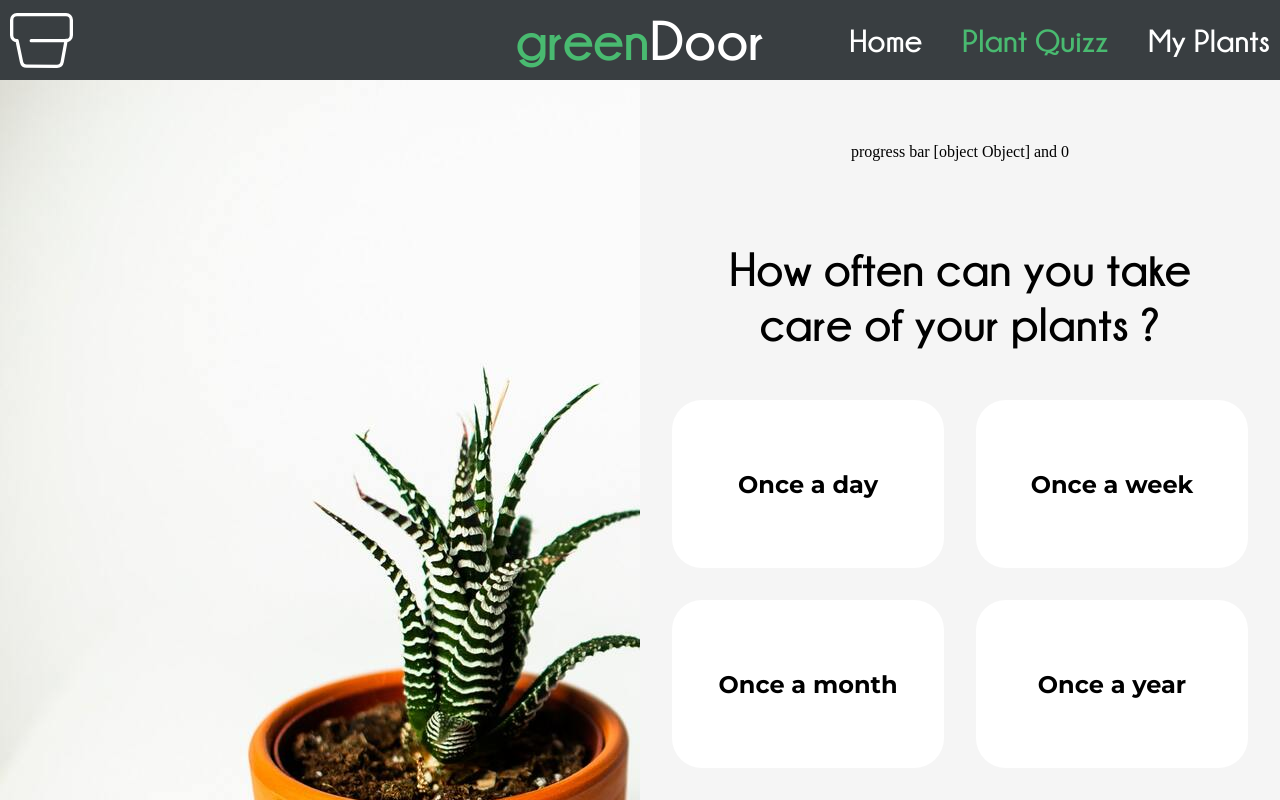
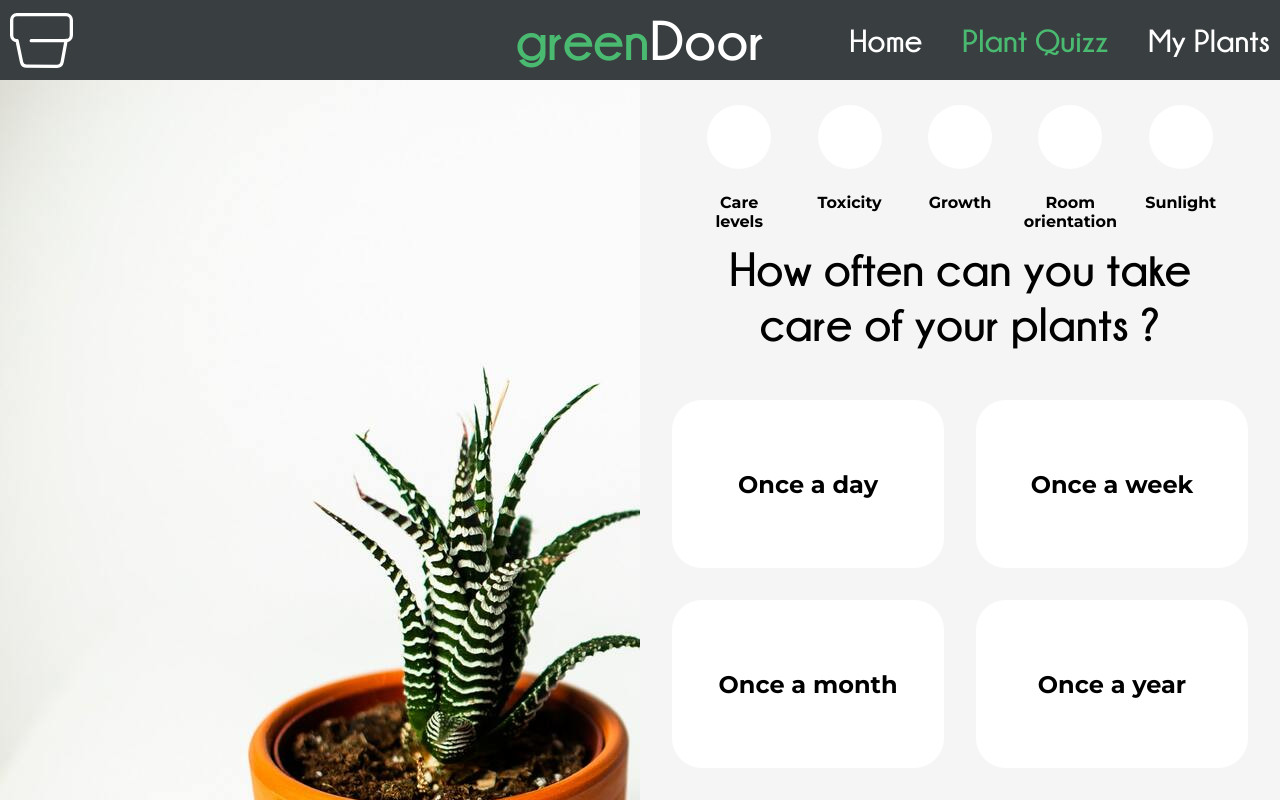
Before and after one commit to WildCodeSchool-2024-02/JS-Nantes-RAMCss-II-P2-GreenDoor, a React (Vite) app in the folder client/: page /quizz in a window 1280 px wide. Built offline with nearby package versions, Linux system fonts and the light colour scheme.

Commit message:
finished working or the progress bar, the CSS almost fit the prototype

```diff
--- a/client/src/components/QuizzProgressBar.jsx
+++ b/client/src/components/QuizzProgressBar.jsx
@@ -1,11 +1,32 @@
 import PropTypes from "prop-types";
+import "../styles/QuizzProgressBar.css";
+import tick from "../assets/icons/WhiteTickbox.png";
 
-function QuizzProgressBar({ topic, questionIndex }) {
-  return <p>{`progress bar ${topic} and ${questionIndex}`}</p>;
+function QuizzProgressBar({ quizz, questionIndex }) {
+  function extractTopics(quizzObject) {
+    const topics = [];
+    quizzObject.forEach((question) => topics.push(question.topic));
+    return topics;
+  }
+
+  return (
+    <ul className="progress-bar">
+      {extractTopics(quizz).map((topic, index) => (
+        <li key={topic}>
+          <figure className={index < questionIndex ? "question-answeared" : ""}>
+            <div>
+              {index < questionIndex && <img src={tick} alt="ticked" />}
+            </div>
+            <figcaption>{topic}</figcaption>
+          </figure>
+        </li>
+      ))}
+    </ul>
+  );
 }
 
 QuizzProgressBar.propTypes = {
-  topic: PropTypes.string.isRequired,
+  quizz: PropTypes.string.isRequired,
   questionIndex: PropTypes.number.isRequired,
 };
 
--- a/client/src/pages/Quizz.jsx
+++ b/client/src/pages/Quizz.jsx
@@ -19,16 +19,16 @@ function Quizz() {
 
   return (
     <section className="full-page-container">
-      <figure>
+      <figure className="decorative-image">
         <img src={background} alt="decorative" />
       </figure>
       <section className="questions-container">
-        <QuizzProgressBar
-          topic={quizz[questionIndex]}
-          questionIndex={questionIndex}
-        />
+        <QuizzProgressBar quizz={quizz} questionIndex={questionIndex} />
         <h2>{quizz[questionIndex].question}</h2>
-        <ul className={`layout-${quizz[questionIndex].answears.length}`}>
+
+        <ul
+          className={`layout-${quizz[questionIndex].answears.length} buttons-container`}
+        >
           {quizz[questionIndex].answears.map((answear, index) => (
             <li key={answear}>
               <button type="button" onClick={() => handleQuizzButton(index)}>
--- a/client/src/pages/quizz.json
+++ b/client/src/pages/quizz.json
@@ -11,7 +11,7 @@
   },
   {
     "topic": "Growth",
-    "question": "do you want a fast-growing plant ?",
+    "question": "Do you want a fast-growing plant ?",
     "answears": [
       "Yes, i want to see it grow",
       "No, i prefer that it stays the same",
@@ -20,12 +20,12 @@
   },
   {
     "topic": "Room orientation",
-    "question": "what is the orientation in the room where the plant will be ?",
+    "question": "What is the orientation in the room where the plant will be ?",
     "answears": ["North", "South", "East", "West"]
   },
   {
     "topic": "Sunlight",
-    "question": "how much sunlight do you get in that room ?",
+    "question": "How much sunlight do you get in that room ?",
     "answears": [
       "I'm drowning in sunlight",
       "A little bit of light",
--- a/client/src/styles/Quizz.css
+++ b/client/src/styles/Quizz.css
@@ -9,7 +9,7 @@
   overflow: hidden;
 }
 
-.full-page-container img {
+.decorative-image {
   min-height: 90vh;
 }
 
@@ -49,7 +49,7 @@
   border: 0;
 }
 
-.questions-container > ul {
+.questions-container > ul.buttons-container {
   width: 100%;
   height: 100%;
   list-style: none;
--- /dev/null
+++ b/client/src/styles/QuizzProgressBar.css
@@ -0,0 +1,46 @@
+.progress-bar {
+  display: flex;
+  list-style: none;
+  width: 90%;
+  justify-content: space-evenly;
+  transform: translateY(2vh);
+}
+
+.progress-bar figcaption {
+  font-size: calc(var(--font-size-text) / 1.5);
+  text-align: center;
+  margin-top: 24px;
+  font-family: var(--font-family-body);
+  font-weight: bold;
+}
+
+.progress-bar > li > figure > div > img {
+  width: 65%;
+}
+
+.progress-bar div {
+  --size: 64px;
+  width: var(--size);
+  height: var(--size);
+  border-radius: calc(var(--size) / 2);
+  background-color: var(--fore-ground-color);
+
+  display: flex;
+  justify-content: center;
+  align-items: center;
+}
+
+.progress-bar > li > figure {
+  display: flex;
+  flex-direction: column;
+  justify-content: center;
+  align-items: center;
+}
+
+.progress-bar > li {
+  width: 15%;
+}
+
+.progress-bar > li > figure.question-answeared > div {
+  background-color: var(--accent-color);
+}
```
Also changed, not shown: client/src/assets/icons/WhiteTickbox.png (added).
